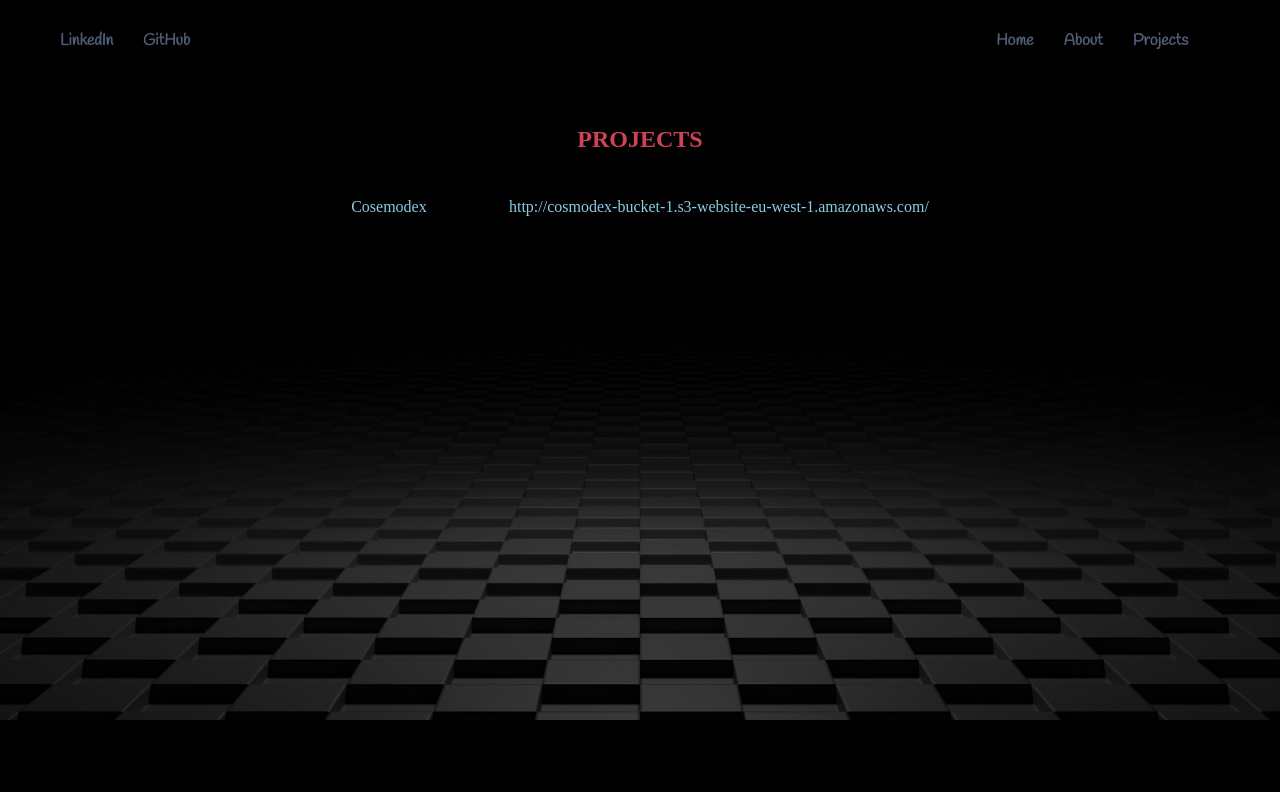
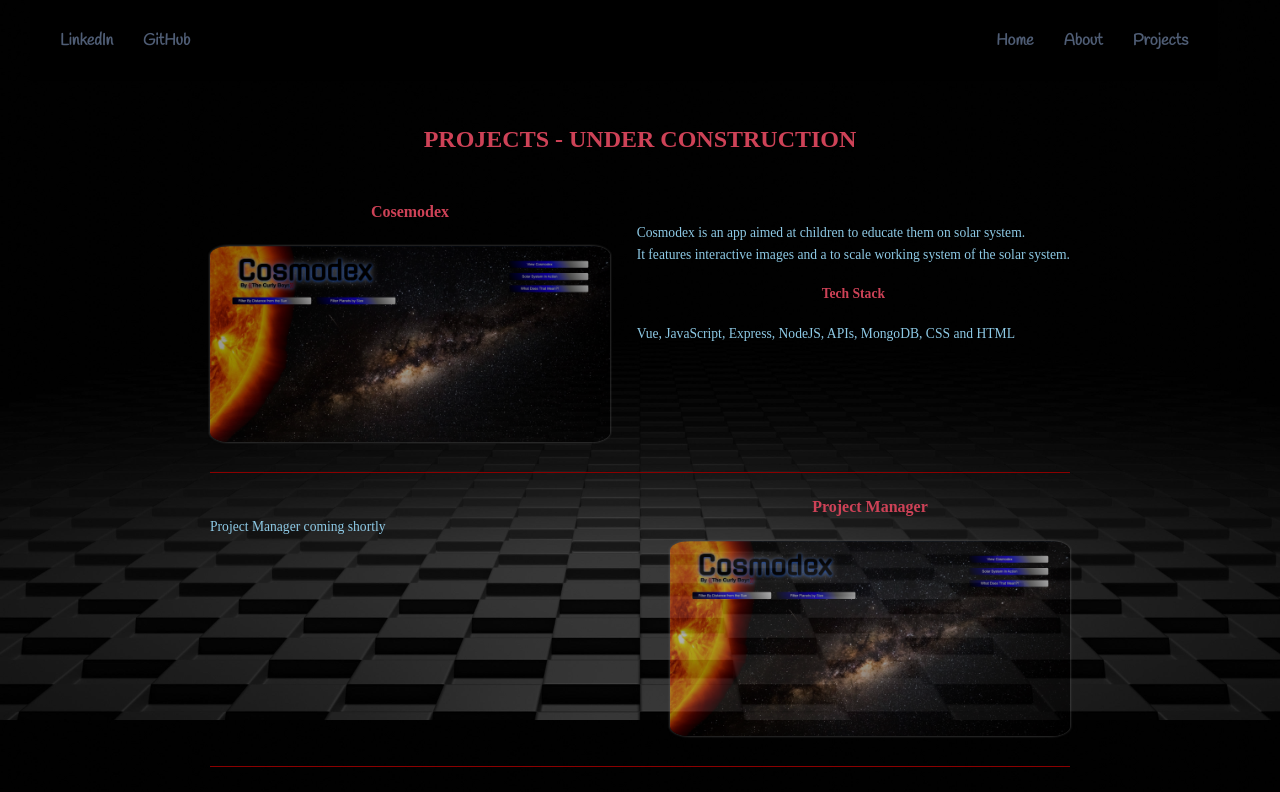
Before and after one commit to robbobby/PortfolioWebsite, a React (Create React App) app: page /projects in a window 1280 px wide. Shown: the top 792 px of the page. Built offline with nearby package versions, Linux system fonts and the light colour scheme.

Commit message:
Added some nice image transition css

```diff
--- a/src/components/css/page.css
+++ b/src/components/css/page.css
@@ -16,10 +16,70 @@ h2 {
     list-style-type: circle; ;
 }
 
-.column {
+/* .column {
     display: flex;
+    width: 40%;
     flex-direction: row;
     justify-content: space-around;
     margin: 0px 100px;
     padding-bottom: 40px;
+} */
+
+.website-screenshot {
+  width: 100%;
+  max-width: 400px;
+  min-width: 200px;
+  height: auto;
+  display: flex;
+  border-radius: 5%;
+  box-shadow: 0 0 2px 1px rgba(90,90,90, 0.8);
+  opacity: 0.6;
 }
+.website-screenshot:hover {
+  transform: scale(1.2);
+  transition-duration: 0.4s;
+  opacity: 0.9
+}
+
+.website-screenshot:not(:hover) {
+  transition-duration: 0.4s;
+}
+
+.column-right {
+    width: 40%;
+    display: flex;
+    padding: 30px;
+}
+
+.column-left {
+    width: 40%;
+    display: flex;
+}
+
+.row {
+  display: flex;
+  flex-direction: row;
+  flex-wrap: wrap;
+  width: 100%;
+  justify-content: space-between;
+  padding-bottom: 30px;
+  border-bottom: 1px solid darkred;
+}
+
+.column {
+  display: flex;
+  flex-direction: column;
+
+  flex-basis: 100%;
+  flex: 1;
+}
+
+h4 {
+    text-align: center;
+    color: #ce4257;
+}
+
+.project-description {
+  padding-top: 30px;
+  font-size: 0.85em;
+}
--- a/src/containers/Projects.js
+++ b/src/containers/Projects.js
@@ -1,17 +1,52 @@
+import CosmodexImage from "../components/images/CosemodexSS.jpg";
+
 const Projects = () => {
     return (
-        < div className="page-body" >
-            <h2>Projects</h2>
+        < div className="page-body">
+            <h2>Projects - under construction</h2>
             <div className="column">
-                <div>
-                    <p>Cosemodex</p>
+                <div className="row">
+                    <div>
+                        <h4>Cosemodex</h4>
+                        <a href="http://cosmodex-bucket-1.s3-website-eu-west-1.amazonaws.com/" target="_blank">
+                            <img src={CosmodexImage} className="website-screenshot" />
+                        </a>
+                    </div>
+                    <div className="column-right, project-description">
+                        <p>
+                            Cosmodex is an app aimed at children to educate them on solar system. <br />
+                            It features interactive images and a to scale working system of the solar system. <br />
+                            <h4>Tech Stack</h4>
+                            Vue, JavaScript, Express, NodeJS, APIs, MongoDB, CSS and HTML
+                        </p>
+                    </div>
+                </div>
+            </div>
 
+            <div className="row">
+                <div className="column-right, project-description">
+                    <p>Project Manager coming shortly</p>
                 </div>
                 <div>
-                    <p>http://cosmodex-bucket-1.s3-website-eu-west-1.amazonaws.com/</p>
+                    <h4>Project Manager</h4>
+                    <img src={CosmodexImage} className="website-screenshot" />
                 </div>
+            </div>
 
+            <div className="row">
+                <div>
+                    <h4>Juan In A Million Pizza</h4>
+                    <a href="http://cosmodex-bucket-1.s3-website-eu-west-1.amazonaws.com/" target="_blank">
+                        <img src={CosmodexImage} className="website-screenshot" />
+                    </a>
+                </div>
+                <div className="column-right, project-description">
+                    <p>
+                        Juan In A Million Pizza Coming shortly
+                    </p>
+                </div>
             </div>
+
         </div >
     )
 }
```
